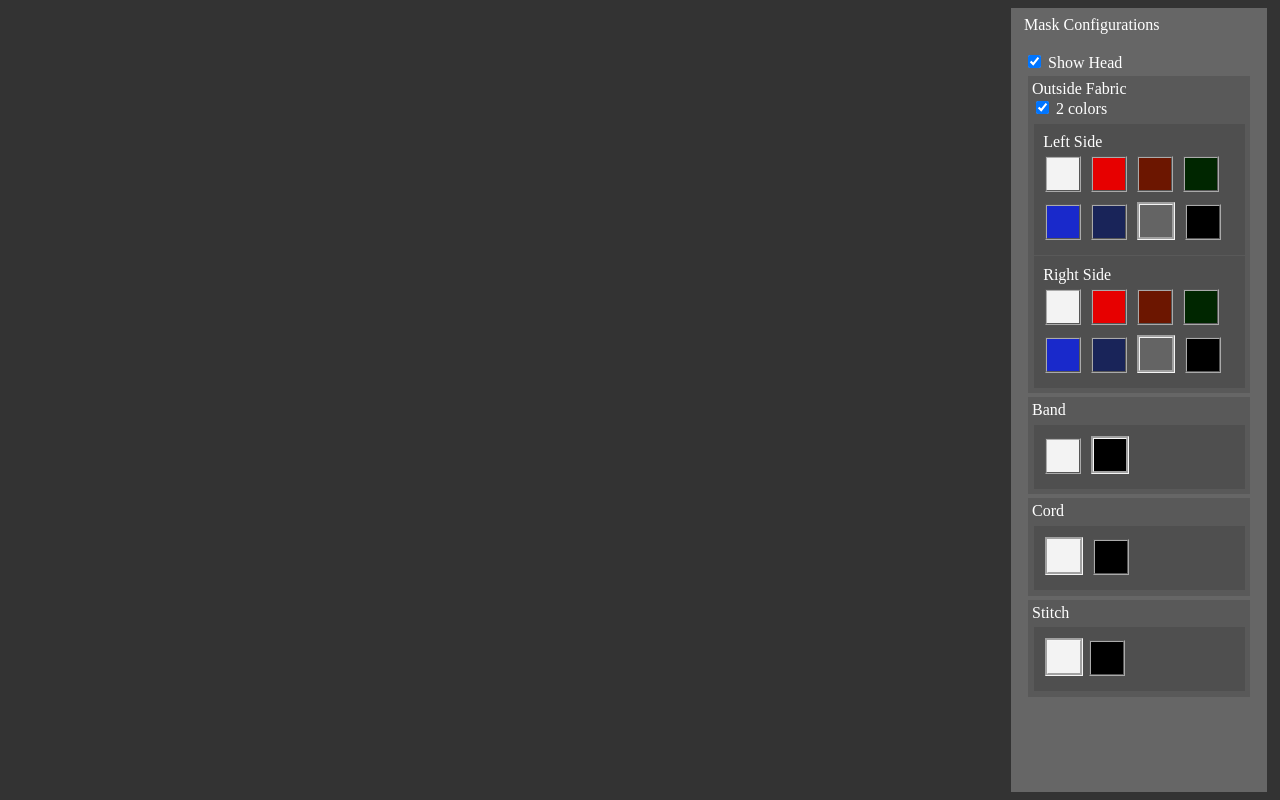
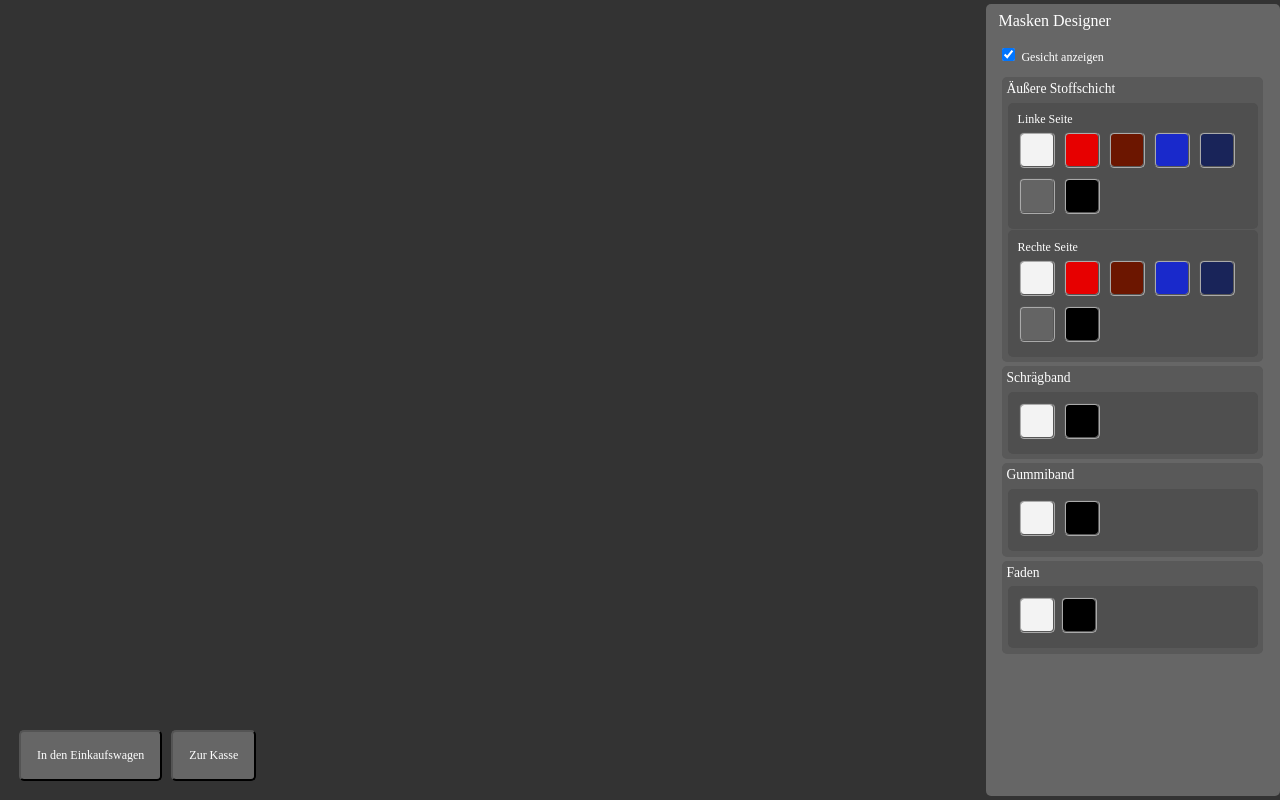
Before and after one commit to ga87tuz/configurator_app, a plain HTML site: page configurator_app.html in a window 1280 px wide. Drawn offline with Linux system fonts and the light colour scheme; a web font is replaced by a local one.

Commit message:
add buttons, update design

```diff
--- a/configurator_app.css
+++ b/configurator_app.css
@@ -1,3 +1,4 @@
+/* configurator_app */
 /* Copyright (C) 2020  <name of author>
 
   This program is free software: you can redistribute it and/or modify
@@ -36,43 +37,75 @@ p {
   position: absolute;
   left: 0px;
   top: 0px;
-  width: 80vw;
+  width: 77vw;
   height: 100vh;
 }
 
-.heading {
-  font-size: 2vw;
+.footer {
+  position:absolute;
+   bottom:0;
+   width:100vw;
+}
+
+.heading1 {
+  font-size: 2vmin;
+}
+.heading2 {
+  font-size: 1.7vmin;
+}
+
+.cart {
+  font-size: 1.5vmin;
+  font-family: 'Lexend Tera';
+  z-index: 1;
+  float: left;
+  position: relative;
+  padding: 2vmin;
+}
+
+.cart_button {
+  padding: 2vmin;
+  border-width: 2px;
+  margin: 3px;
+  border-radius: 5px;
+  font-size: 1.5vmin;
+  font-family: 'Lexend Tera';
+  color: white;
+  background-color: #666666;;
 }
 
 .controls-container {
-  font-size: 2vmin;
+  font-size: 1.5vmin;
   font-family: 'Lexend Tera';
   display: block;
   z-index: 1;
   float: right;
   position: relative;
-  width: 18vw;
-  height: 96vh;
-  margin-top: 1vh;
-  margin-right: 1vw;
+  width: 21vw;
+  height: 97vh;
+  margin-top: 0.5vh;
+  margin-right: 0vw;
   padding-left: 1vw;
   padding-right: 1vw;
   padding-top: 1vh;
   padding-bottom: 1vh;
   background-color: #666666;
   overflow: auto;
+  border-radius: 5px;
 }
 
 .ui_block {
   background-color: #33333340;
   margin: 0.5vmin;
   padding: 0.5vmin;
+  border-radius: 5px;
 }
 
 .color_div {
   background-color: #33333340;
   margin: 0.2vmin;
   padding: 1vmin;
+  border-radius: 5px;
 }
 
 .color_btn {
@@ -81,6 +114,7 @@ p {
   border-style: groove;
   border-color: #aaaaaa;
   margin: 3px;
+  border-radius: 5px;
 }
 
 .row {
--- a/configurator_app.html
+++ b/configurator_app.html
@@ -1,3 +1,4 @@
+<!-- configurator_app-->
 <!-- Copyright (C) 2020  <name of author>
 
 	This program is free software: you can redistribute it and/or modify
@@ -30,8 +31,10 @@
 <link rel="stylesheet" href="configurator_app.css" type="text/css">
 <link href="https://fonts.googleapis.com/css?family=Lexend+Tera" rel="stylesheet">
 
-
-<script type="text/javascript" src="..\..\dist\b4w.js"></script>
+<!-- local: -->
+<!-- <script type="text/javascript" src="..\..\dist\b4w.js"></script> -->
+<!-- deploy: -->
+<script type="text/javascript" src="b4w.simple.min.js"></script>
 
 <script type="text/javascript" src="configurator_app.js"></script>
 
@@ -40,30 +43,32 @@
 <body>
 	<div class="controls-container" id="controls-container">
 
-		<div style="color: white;">
-			Mask Configurations
+		<div class="heading1" style="color: white;">
+			Masken Designer
 		</div>
 		<br>
 		<div class="head">
-		<label class="switch">
-			<input type="checkbox" id="face_switch" checked="true">
-			<span style="color:white">Show Head</span>
-		</label>
+			<label class="switch">
+				<input type="checkbox" id="face_switch" checked="true">
+				<span style="color:white">Gesicht anzeigen</span>
+			</label>
 		</div>
+		<div class="row" ></div>
+		<div class="row" ></div>
 
 
 		<div class="ui_block" id="fabric" >
-			<div style="color: white;">
-				Outside Fabric
+			<div class="heading2" style="color: white;">
+				Äußere Stoffschicht
 				<br>
-				<label class="switch">
+				<!-- <label class="switch">
 					<input type="checkbox" id="2color_switch" checked="true">
 					<span style="color:white">2 colors</span>
-					</label>
+				</label> -->
 			</div>
 			<div class="row"></div>
 			<div class="color_div"id="left_side">
-				<p style="color:white">Left Side</p>
+				<p style="color:white">Linke Seite</p>
 				<label class="color_inline_label">
 					<input type="radio" name="left_color" class="custom_radio_btn" id="left_white_btn">
 					<div class="color_btn" style="background-color: #F3F3F3;"></div>
@@ -77,10 +82,6 @@
 					<div class="color_btn" style="background-color: #6C1600;"></div>
 				</label>
 				<label class="color_inline_label">
-					<input type="radio" name="left_color" class="custom_radio_btn" id="left_tanne_green_btn">
-					<div class="color_btn" style="background-color: #002600;"></div>
-				</label>
-				<label class="color_inline_label">
 					<input type="radio" name="left_color" class="custom_radio_btn" id="left_royal_blue_btn">
 					<div class="color_btn" style="background-color: #1929CB;"></div>
 				</label>
@@ -89,7 +90,7 @@
 					<div class="color_btn" style="background-color: #192459;;"></div>
 				</label>
 				<label class="color_inline_label">
-					<input type="radio" name="left_color" class="custom_radio_btn" id="left_dark_grey_btn" checked="true">
+					<input type="radio" name="left_color" class="custom_radio_btn" id="left_dark_grey_btn">
 					<div class="color_btn" style="background-color: #646464;"></div>
 				</label>
 				<label class="color_inline_label">
@@ -99,7 +100,7 @@
 			</div>
 
 			<div class="color_div" id="right_side">
-				<p style="color:white">Right Side</p>
+				<p style="color:white">Rechte Seite</p>
 
 				<label class="color_inline_label">
 					<input type="radio" name="right_color" class="custom_radio_btn" id="right_white_btn" >
@@ -114,10 +115,6 @@
 					<div class="color_btn" style="background-color: #6C1600;"></div>
 				</label>
 				<label class="color_inline_label">
-					<input type="radio" name="right_color" class="custom_radio_btn" id="right_tanne_green_btn">
-					<div class="color_btn" style="background-color: #002600;"></div>
-				</label>
-				<label class="color_inline_label">
 					<input type="radio" name="right_color" class="custom_radio_btn" id="right_royal_blue_btn">
 					<div class="color_btn" style="background-color: #1929CB;"></div>
 				</label>
@@ -126,7 +123,7 @@
 					<div class="color_btn" style="background-color: #192459;;"></div>
 				</label>
 				<label class="color_inline_label">
-					<input type="radio" name="right_color" class="custom_radio_btn" id="right_dark_grey_btn" checked="true">
+					<input type="radio" name="right_color" class="custom_radio_btn" id="right_dark_grey_btn">
 					<div class="color_btn" style="background-color: #646464;"></div>
 				</label>
 				<label class="color_inline_label">
@@ -137,8 +134,8 @@
 		</div>
 
 		<div class="ui_block" id="Band" >
-			<div style="color: white;">
-				Band
+			<div class="heading2" style="color: white;">
+				Schrägband
 			</div>
 			<div class="row" ></div>
 
@@ -149,7 +146,7 @@
 						<div class="color_btn" style="background-color: #F3F3F3;"></div>
 					</label>
 					<label class="color_inline_label">
-						<input type="radio" name="band_color" class="custom_radio_btn" id="band_black_btn" checked="true">
+						<input type="radio" name="band_color" class="custom_radio_btn" id="band_black_btn">
 						<div class="color_btn"  style="background-color: #000000;"></div>
 					</label>
 				</div>
@@ -157,13 +154,13 @@
 		</div>
 
 		<div class="ui_block" id="Cord" >
-			<div style="color: white;">
-				Cord
+			<div class="heading2" style="color: white;">
+				Gummiband
 			</div>
 			<div class="row" ></div>
 			<div class="color_div">
 				<label class="color_inline_label">
-					<input type="radio" name="cord_color" class="custom_radio_btn" id="cord_white_btn" checked="true">
+					<input type="radio" name="cord_color" class="custom_radio_btn" id="cord_white_btn">
 					<div class="color_btn" style="background-color: #F3F3F3;"></div>
 				</label>
 				<label class="color_inline_label">
@@ -174,13 +171,13 @@
 		</div>
 
 		<div class="ui_block" id="Cord" >
-			<div style="color: white;">
-				Stitch
+			<div class="heading2" style="color: white;">
+				Faden
 			</div>
 			<div class="row"></div>
 			<div class="color_div">
 				<label class="color_inline_label">
-					<input type="radio" name="stitch_color" class="custom_radio_btn" id="stitch_white_btn" checked="true">
+					<input type="radio" name="stitch_color" class="custom_radio_btn" id="stitch_white_btn">
 					<div class="color_btn" style="background-color: #F3F3F3;"></div>
 				</label><label class="color_inline_label">
 					<input type="radio" name="stitch_color" class="custom_radio_btn" id="stitch_black_btn">
@@ -189,10 +186,15 @@
 			</div>
 		</div>
 	</div>
+	<div class="footer">
+		<div class="cart">
+			<button type="button" class="cart_button" id="add_to_cart">In den Einkaufswagen</button>
+			<button type="button" class="cart_button" id="go_to_cart">Zur Kasse</button>
+		</div>
+	</div>
 
+	<div id="main_canvas_container"></div>
 
-
-  	<div id="main_canvas_container"></div>
 </body>
 
 </html>
```
Also changed, not shown: configurator_app.js (+13 -40 lines).
